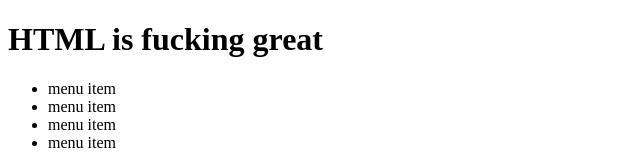
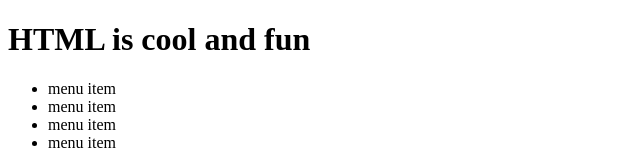
Before and after one commit to michlender/a-great-project, a plain HTML site: page index.html in a window 1280 px wide. Shown: the top 153 px of the page, without its empty margins (0-640 px from the left). Drawn offline with Linux system fonts and the light colour scheme.

Commit message:
made it a lot better

```diff
--- a/index.html
+++ b/index.html
@@ -17,7 +17,7 @@
 
             </div>
 
-            <h1>HTML is fucking great</h1>
+            <h1>HTML is cool and fun</h1>
             <div class="Menu">
                 <ul id="nav">
                     <li>menu item</li>
```
